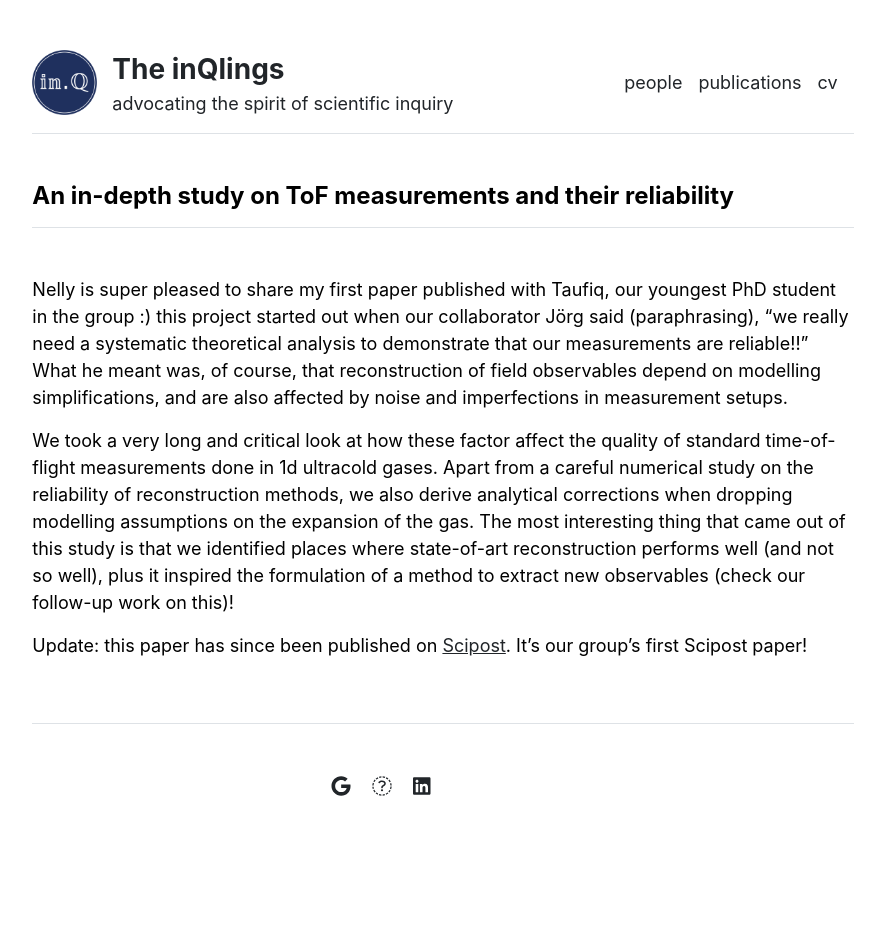
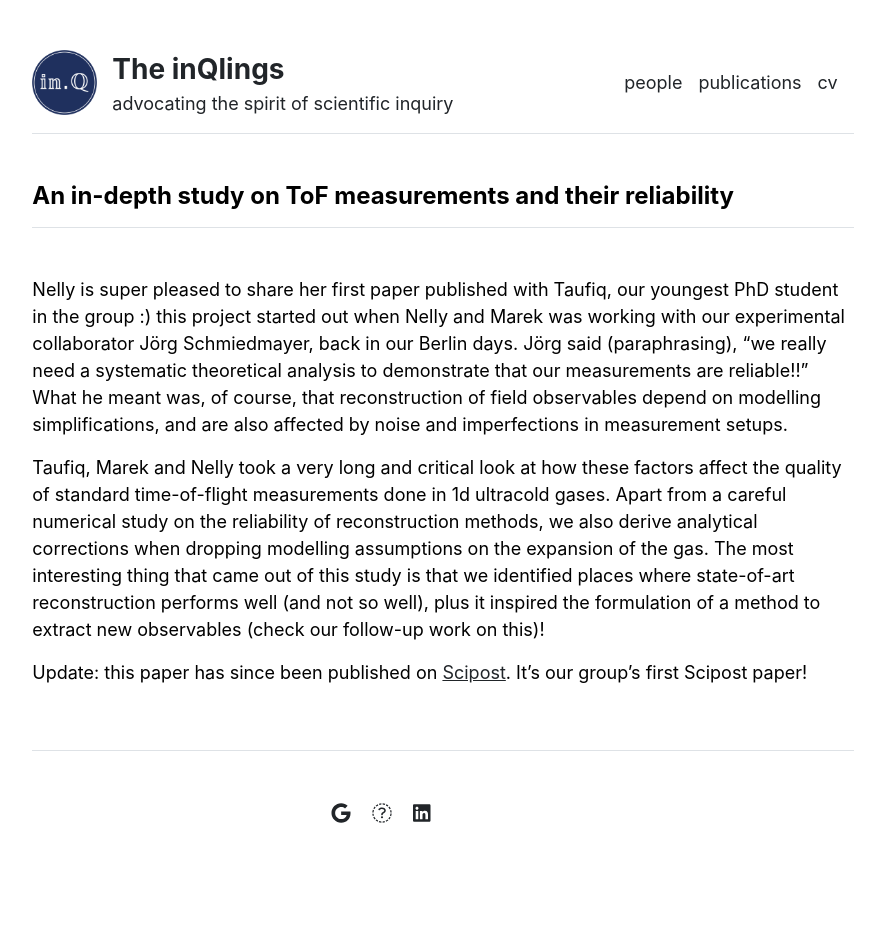
Before and after one commit to nelly-ng/nelly-ng.github.io, a Jekyll site: the page built from _posts/2025-02-24-ToF.md, in a window 1280 px wide. Shown: the whole page, without its empty margins (197-1082 px from the left). Built offline with Jekyll 4.4.1, drawn with Linux system fonts in a browser that asks for light colours; before the commit the page ends 900 px from its top, so only the background shows below that.

Commit message:
Update 2025-02-24-ToF.md

```diff
--- a/_posts/2025-02-24-ToF.md
+++ b/_posts/2025-02-24-ToF.md
@@ -3,8 +3,8 @@
 title: "An in-depth study on ToF measurements and their reliability"
 ---
 
-Nelly is super pleased to share my first paper published with Taufiq, our youngest PhD student in the group :) this project started out when our collaborator Jörg said (paraphrasing), "we really need a systematic theoretical analysis to demonstrate that our measurements are reliable!!" What he meant was, of course, that reconstruction of field observables depend on modelling simplifications, and are also affected by noise and imperfections in measurement setups.
+Nelly is super pleased to share her first paper published with Taufiq, our youngest PhD student in the group :) this project started out when Nelly and Marek was working with our experimental collaborator Jörg Schmiedmayer, back in our Berlin days. Jörg said (paraphrasing), "we really need a systematic theoretical analysis to demonstrate that our measurements are reliable!!" What he meant was, of course, that reconstruction of field observables depend on modelling simplifications, and are also affected by noise and imperfections in measurement setups.
 
-We took a very long and critical look at how these factor affect the quality of standard time-of-flight measurements done in 1d ultracold gases. Apart from a careful numerical study on the reliability of reconstruction methods, we also derive analytical corrections when dropping modelling assumptions on the expansion of the gas. The most interesting thing that came out of this study is that we identified places where state-of-art reconstruction performs well (and not so well), plus it inspired the formulation of a method to extract new observables (check our follow-up work on this)!
+Taufiq, Marek and Nelly took a very long and critical look at how these factors affect the quality of standard time-of-flight measurements done in 1d ultracold gases. Apart from a careful numerical study on the reliability of reconstruction methods, we also derive analytical corrections when dropping modelling assumptions on the expansion of the gas. The most interesting thing that came out of this study is that we identified places where state-of-art reconstruction performs well (and not so well), plus it inspired the formulation of a method to extract new observables (check our follow-up work on this)!
 
 Update: this paper has since been published on [Scipost](https://scipost.org/10.21468/SciPostPhys.18.2.065). It's our group's first Scipost paper!
```
